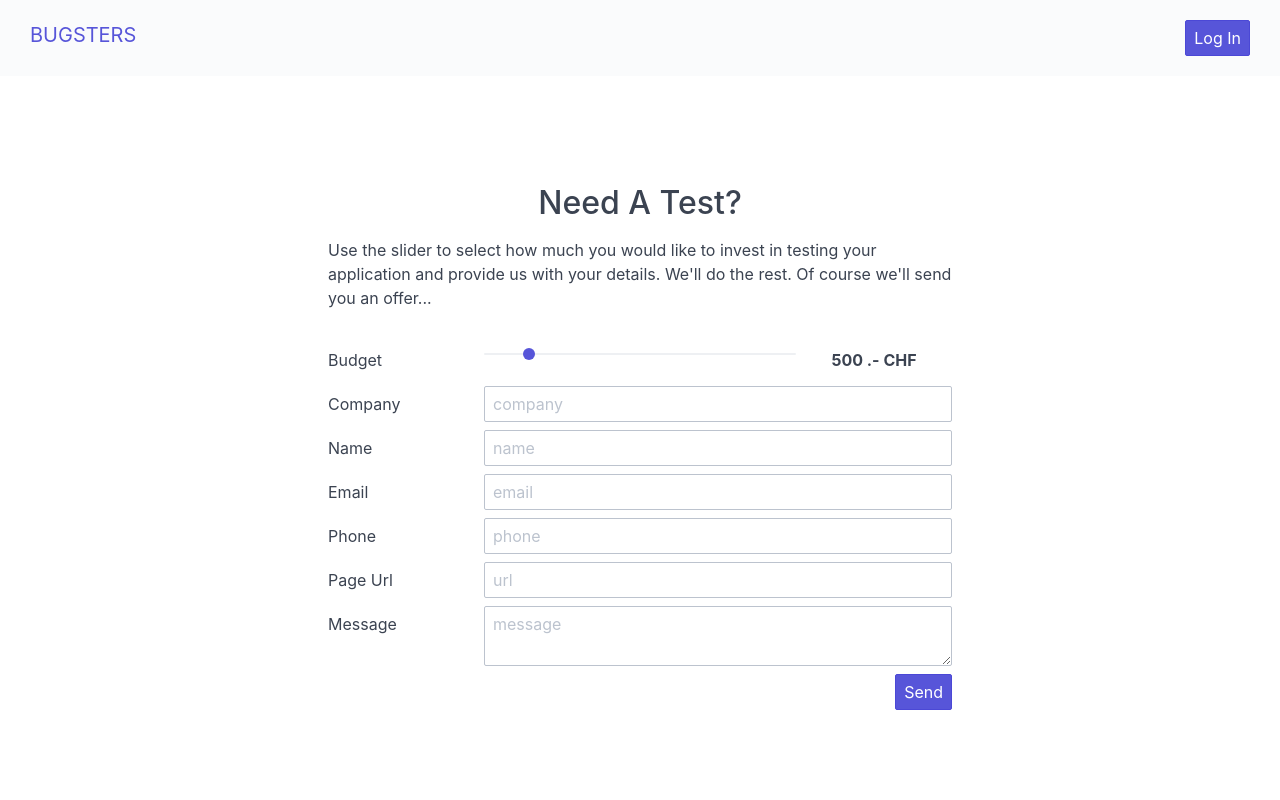
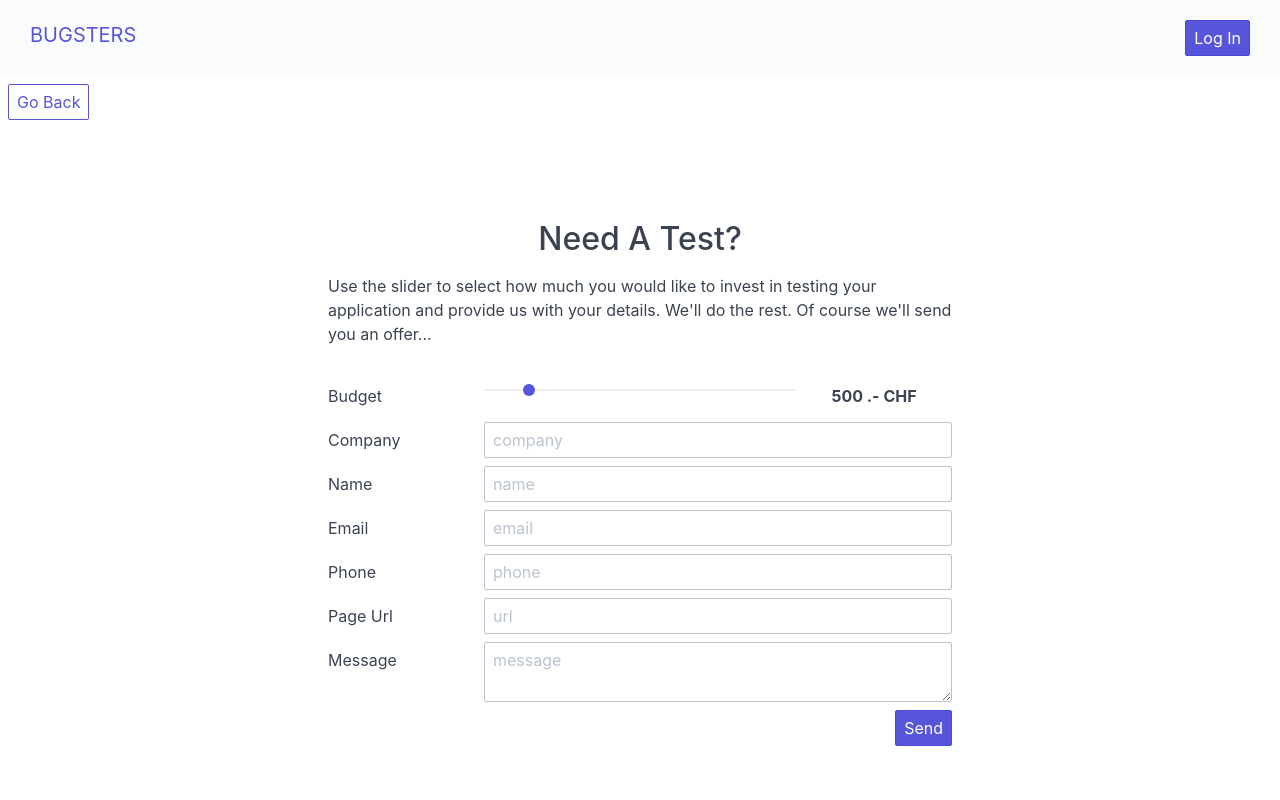
Before and after one commit to judgeyboy/bugsters, a Vue app: page /#/orders/submit in a window 1280 px wide. Shown: the top 800 px of the page. Built offline with nearby package versions, Linux system fonts and the light colour scheme.

Commit message:
Users can now click a back button to go back to the previous page

```diff
--- a/src/components/NewOrder.vue
+++ b/src/components/NewOrder.vue
@@ -4,6 +4,7 @@
       <router-link slot="menu" to="/">BUGSTERS</router-link>
     </MenuBar>
     <div class="content">
+      <a @click="goBack" class="btn">Go Back</a>
       <OrderSection />
     </div>
 
@@ -18,10 +19,17 @@ import FooterSection from './FooterSection'
 
 export default {
   name: 'NewOrder',
+
   components: {
     OrderSection,
     MenuBar,
     FooterSection
+  },
+
+  methods: {
+    goBack () {
+      this.$router.back()
+    }
   }
 }
 </script>
```
Also changed, not shown: 1 other file (tests, documents, lock files or other folders).
